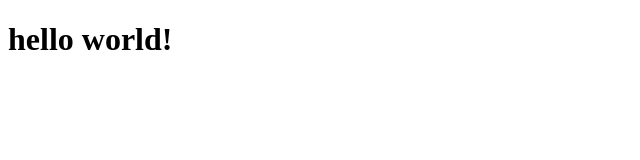
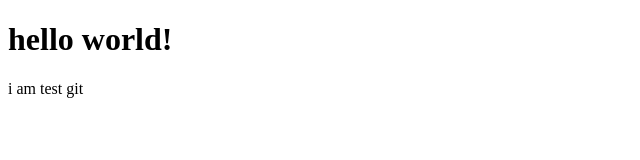
Before and after one commit to devuncle/hello-world, a plain HTML site: page index.html in a window 1280 px wide. Shown: the full height of the page, 0-640 px from the left. Drawn offline with Linux system fonts and the light colour scheme.

Commit message:
test git hub:

```diff
--- a/index.html
+++ b/index.html
@@ -8,5 +8,6 @@
 </head>
 <body>
     <h1>hello world!</h1>
+    <p>i am test git</p>
 </body>
 </html>
```
